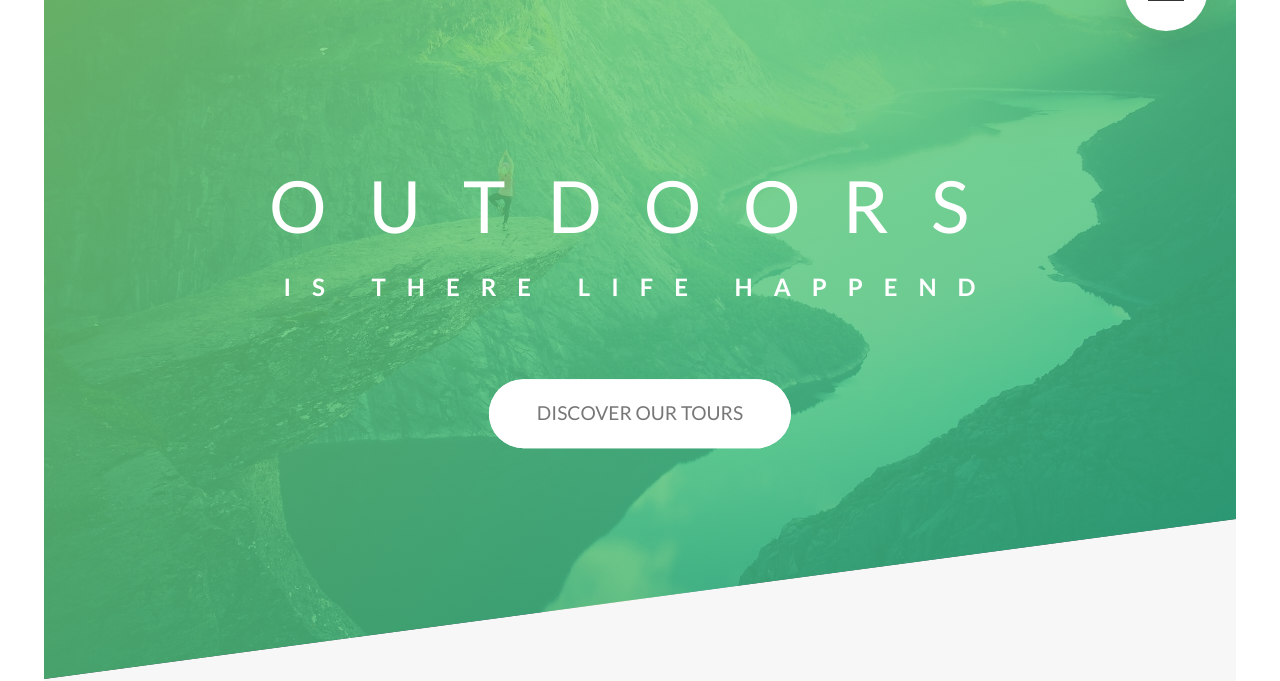
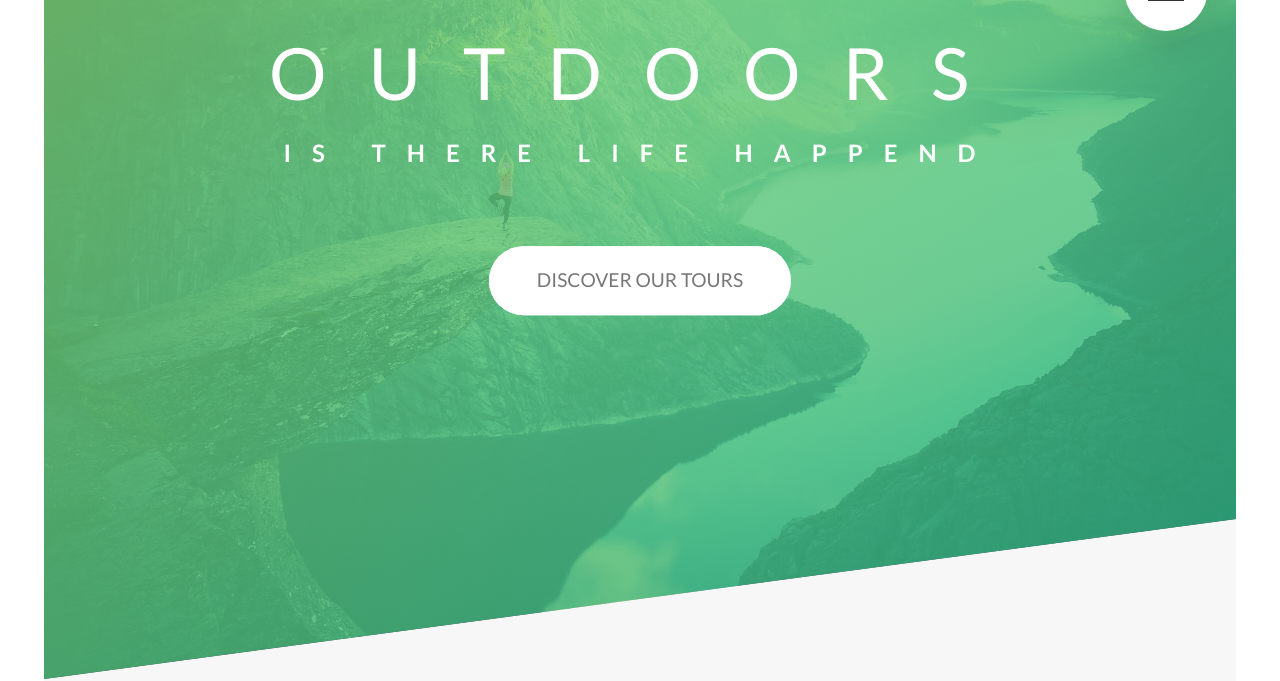
Before and after one commit to Gourav2404/Natours_Project, a website: page index.html in a window 1280 px wide. Shown: the part 125-806 px from the top of the page. Drawn offline with Linux system fonts and the light colour scheme.

Commit message:
Add files via upload

```diff
--- a/css/style.css
+++ b/css/style.css
@@ -618,7 +618,7 @@ body {
   .header__text-box {
     position: absolute;
     background-position: top;
-    top: 6%;
+    top: 4%;
     left: 50%;
     transform: translate(-50%, -50%);
     text-align: center; }
```
